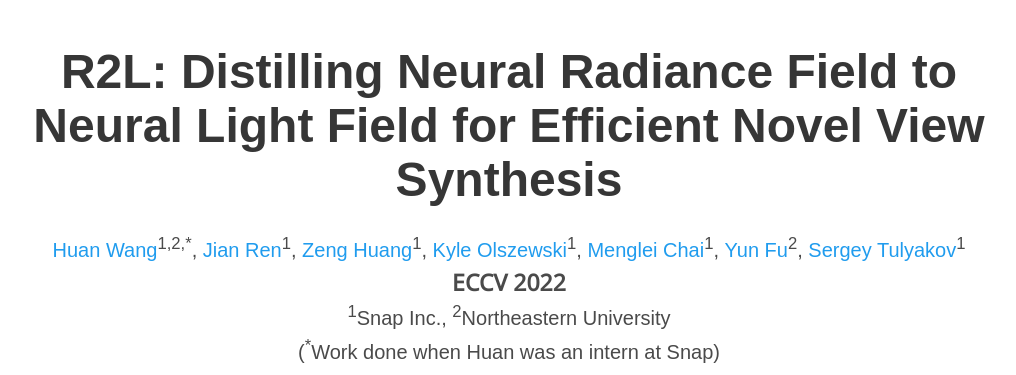
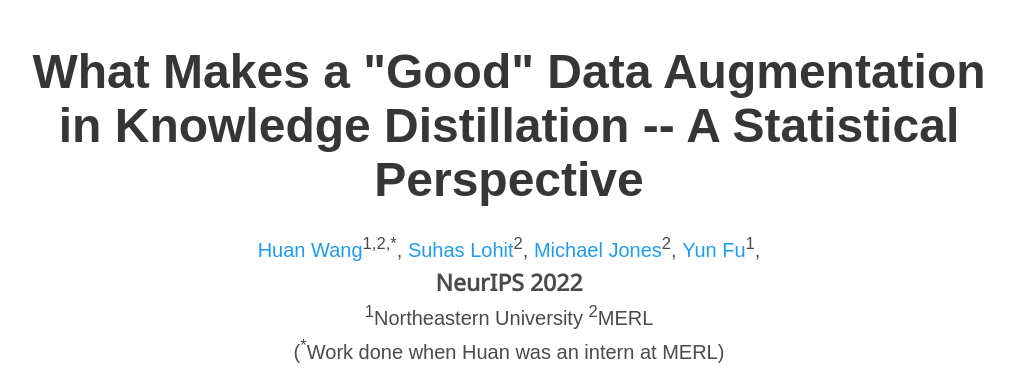
Before and after one commit to MingSun-Tse/Good-DA-in-KD, a plain HTML site: page index.html in a window 1280 px wide. Shown: the part 55-430 px from the top of the page, without its empty margins (131-1147 px from the left). Drawn offline with nearby package versions, Linux system fonts and the light colour scheme; some icons are missing; a web font is replaced by a local one.

Commit message:
Updating webpage

```diff
--- a/index.html
+++ b/index.html
@@ -3,10 +3,10 @@
 
 <head>
   <meta charset="utf-8">
-  <meta name="description" content="R2L">
-  <meta name="keywords" content="Neural Light Field, distillation">
+  <meta name="description" content="Good DA in KD">
+  <meta name="keywords" content="Knowledge Distillation, Data Augmentation">
   <meta name="viewport" content="width=device-width, initial-scale=1">
-  <title>R2L: Distilling Neural Radiance Field to Neural Light Field for Efficient Novel View Synthesis</title>
+  <title>What Makes a "Good" Data Augmentation in Knowledge Distillation -- A Statistical Perspective</title>
   <link href="https://fonts.googleapis.com/css?family=Google+Sans|Noto+Sans|Castoro" rel="stylesheet">
 
   <link rel="stylesheet" href="./static/css/bulma.min.css">
@@ -52,38 +52,28 @@
       <div class="container is-max-desktop">
         <div class="columns is-centered">
           <div class="column has-text-centered">
-            <h1 class="title is-1 publication-title">R2L: Distilling Neural Radiance Field to Neural Light Field for
-              Efficient Novel View Synthesis</h1>
+            <h1 class="title is-1 publication-title">What Makes a "Good" Data Augmentation in Knowledge Distillation -- A Statistical Perspective</h1>
             <div class="is-size-5 publication-authors">
               <span class="author-block">
                 <a href="http://huanwang.tech">Huan Wang</a><sup>1,2,*</sup>,</span>
               <span class="author-block">
-                <a href="https://alanspike.github.io">Jian Ren</a><sup>1</sup>,</span>
+                <a href="">Suhas Lohit</a><sup>2</sup>,</span>
               <span class="author-block">
-                <a href="https://zeng.science">Zeng Huang</a><sup>1</sup>,
+                <a href="https://zeng.science">Michael Jones</a><sup>2</sup>,
               </span>
               <span class="author-block">
-                <a href="https://kyleolsz.github.io">Kyle Olszewski</a><sup>1</sup>,
-              </span>
-              <span class="author-block">
-                <a href="https://mlchai.com">Menglei Chai</a><sup>1</sup>,
-              </span>
-              <span class="author-block">
-                <a href="http://www1.ece.neu.edu/~yunfu/">Yun Fu</a><sup>2</sup>,
-              </span>
-              <span class="author-block">
-                <a href="http://www.stulyakov.com">Sergey Tulyakov</a><sup>1</sup>
+                <a href="http://www1.ece.neu.edu/~yunfu/">Yun Fu</a><sup>1</sup>,
               </span>
             </div>
-            <h1 style="font-size:23px;font-weight:bold">ECCV 2022</h1>
+            <h1 style="font-size:23px;font-weight:bold">NeurIPS 2022</h1>
 
             <div class="is-size-5 publication-authors">
-              <span class="author-block"><sup>1</sup>Snap Inc.,</span>
-              <span class="author-block"><sup>2</sup>Northeastern University</span>
+              <span class="author-block"><sup>1</sup>Northeastern University</span>
+              <span class="author-block"><sup>2</sup>MERL</span>
             </div>
 
             <div class="is-size-5 publication-authors">
-              <span class="author-block">(<sup>*</sup>Work done when Huan was an intern at Snap)</span>
+              <span class="author-block">(<sup>*</sup>Work done when Huan was an intern at MERL)</span>
             </div>
 
             <div class="column has-text-centered">
```
